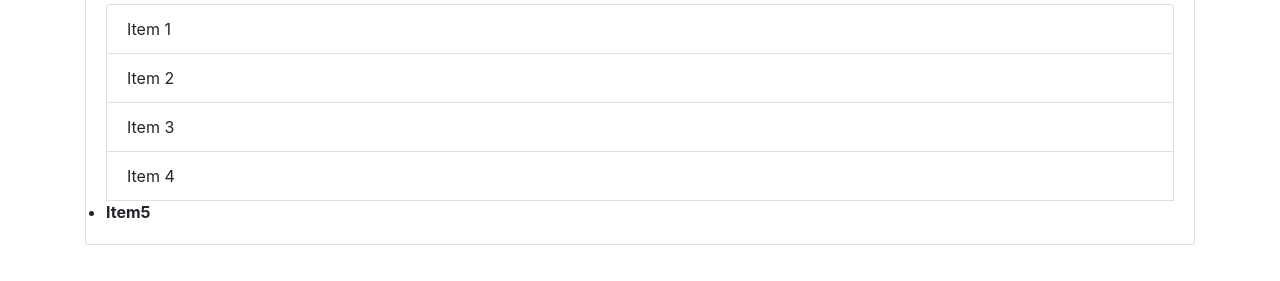
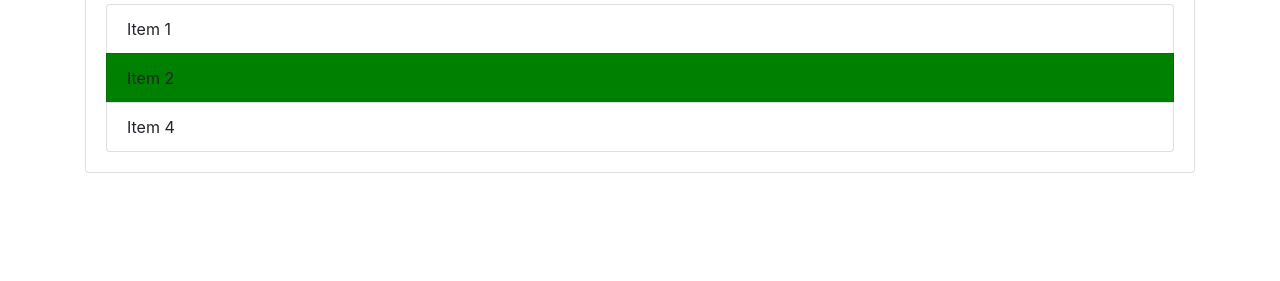
Before and after one commit to PushpendraKPal/test, a plain HTML site: page index.html in a window 1280 px wide. Shown: the part 273-554 px from the top of the page. Drawn offline with nearby package versions, Linux system fonts and the light colour scheme.

Commit message:
Update index.html

```diff
--- a/index.html
+++ b/index.html
@@ -1,3 +1,4 @@
+
 <!DOCTYPE html>
 <html lang="en">
 <head>
@@ -26,18 +27,14 @@
       <li class="list-group-item">Item 2</li>
       <li class="list-group-item">Item 3</li>
       <li class="list-group-item">Item 4</li>
-      <li>Item5</li>
     </ul>
    </div>
   </div>
   <script>
-    let l4 = document.getElementsByClassName("list-group-item")[4];
-    //l4.style.backgroundColor = "green";
-    console.log(l4, "hii");
-    let l = document.getElementsByTagName("li");
-    console.log(l);
-    l[4].style.fontWeight = "bold";
-
+    let l = document.querySelector("li:nth-child(2)");
+    l.style.backgroundColor = "green";
+    let l3 = document.querySelector("li:nth-child(3)");
+    l3.style.display = "none";
   </script>
 </body>
 </html>
```
